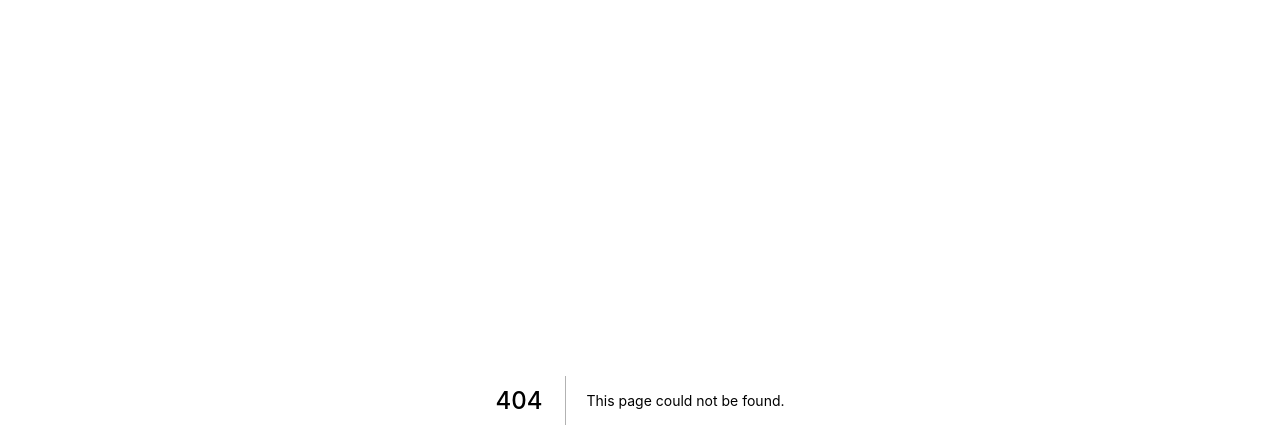
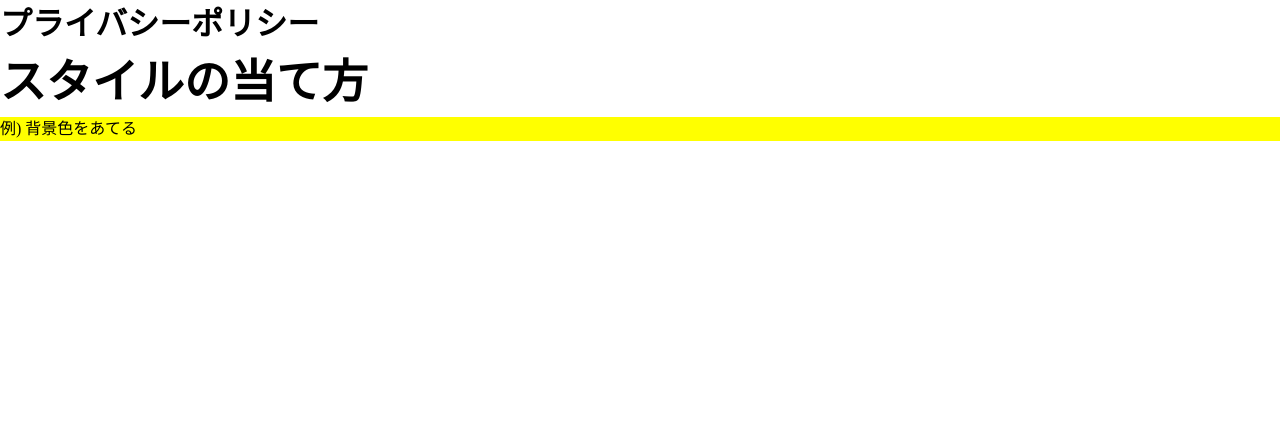
Before and after one commit to Key5n/koudaisai-app-for-web, a Next.js app: page /privacy in a window 1280 px wide. Before the commit this address had no page. Shown: the top 448 px of the page. Built offline with nearby package versions, Linux system fonts and the light colour scheme; a web font is replaced by a local one.

Commit message:
added explanation and example for my collabolator

```diff
--- /dev/null
+++ b/src/components/templates/privacyTemplate/index.tsx
@@ -0,0 +1 @@
+export * from "./privacyTemplate";
--- /dev/null
+++ b/src/components/templates/privacyTemplate/privacyTemplate.tsx
@@ -0,0 +1,11 @@
+import styles from "./styles.module.css";
+
+export const PrivacyTemplate = () => {
+  return (
+    <>
+      <h1>プライバシーポリシー</h1>
+      <h1 className={styles.h1}>スタイルの当て方</h1>
+      <p className={styles.backgroundYellow}>例) 背景色をあてる</p>
+    </>
+  );
+};
--- /dev/null
+++ b/src/components/templates/privacyTemplate/styles.module.css
@@ -0,0 +1,26 @@
+.h1 {
+  font-size: 46px;
+}
+
+.backgroundYellow {
+  background-color: yellow;
+}
+/*
+このファイルにタグのスタイル設定を定義することはできない。これはエラーになる。
+もしpタグのデフォルトのスタイルを変えたいなら/styles/globals.cssってとこに書く必要がある
+p {
+  font-size: 46px
+}
+*/
+
+/* クラス名の命名はキャメルケースかパスカルケースおすすめ。
+css modulesの開発者がキャメルケース使ってたから俺もそれに合わせてる。
+ハイフン使うとめんどくさくなる。例えば
+className={styles.hoge-fuge}はclassName={styles["hoge-fuga"]}
+と書く必要がある。
+*/
+
+/* 複数のクラスを当てるなら
+className={`${styles.hoge} ${styles.fuga}`}
+と書く
+*/
--- a/src/components/templates/reservationTemplate.tsx
+++ b/src/components/templates/reservationTemplate.tsx
@@ -1,4 +1,5 @@
 import { FC, ReactNode } from "react";
+import Link from "next/link";
 import { useState } from "react";
 import styles from "styles/components.module.css";
 import KofunmanTalking from "components/molecules/kofunmanTalking";
@@ -27,6 +28,7 @@ const Template: FC = ({ children }: { children?: ReactNode }) => {
           </div>
         ) : (
           <div className={styles.index}>
+            <Link href={"/privacy"}>プライバシーポリシーへ</Link>
             <KofunmanTalking />
             <SignupButton />
             <Login />
@@ -35,7 +37,7 @@ const Template: FC = ({ children }: { children?: ReactNode }) => {
                 setHasLogin(!hasLogin);
               }}
             >
-              ボタン
+              予約前と予約後の画面を切りかえる
             </button>
           </div>
         )}
--- a/src/pages/_app.tsx
+++ b/src/pages/_app.tsx
@@ -1,8 +1,21 @@
 import "../styles/globals.css";
+import Head from "next/head";
 import type { AppProps } from "next/app";
 
 function MyApp({ Component, pageProps }: AppProps) {
-  return <Component {...pageProps} />;
+  return (
+    <>
+      <Head>
+        <title>名古屋工業大学工大祭アプリ</title>
+        <meta
+          name="description"
+          content="第60回名古屋工業大学工大祭の予約管理とアプリのです。スマホ版の使用を強くおすすめします。"
+        />
+        <link rel="icon" href="/favicon.ico" />
+      </Head>
+      <Component {...pageProps} />
+    </>
+  );
 }
 
 export default MyApp;
--- /dev/null
+++ b/src/pages/privacy.tsx
@@ -0,0 +1,13 @@
+import type { NextPage } from "next";
+import Head from "next/head";
+import { PrivacyTemplate } from "components/templates/privacyTemplate";
+
+const Privacy = () => {
+  return (
+    <>
+      <PrivacyTemplate />
+    </>
+  );
+};
+
+export default Privacy;
```
Also changed, not shown: src/pages/index.tsx (+2 -18 lines).
